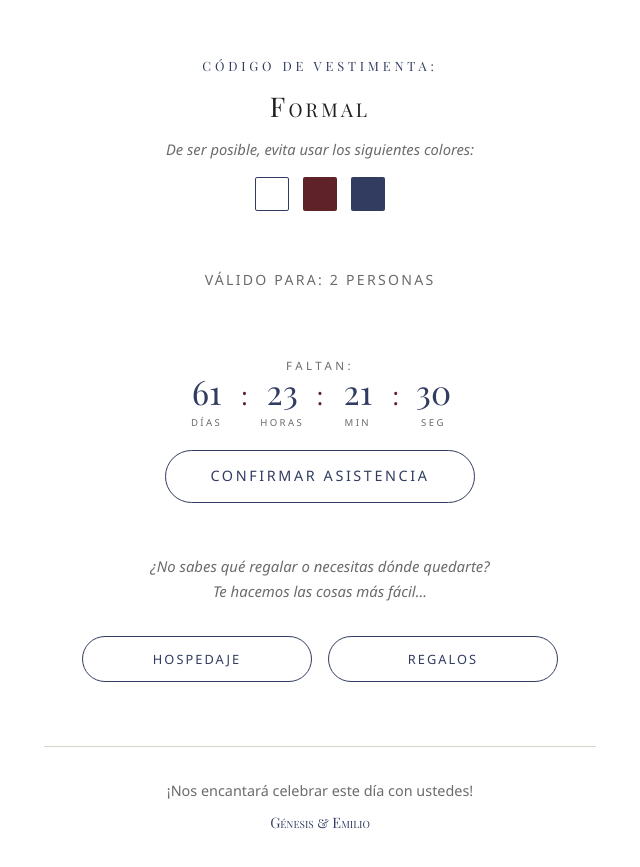
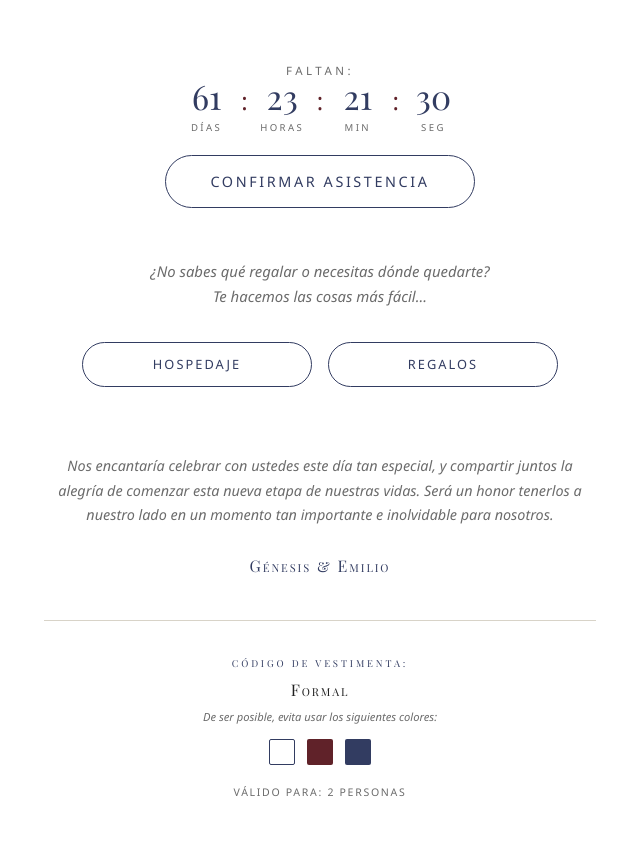
Before and after one commit to alvarezemiliove-eng/BODA_GEN-EM, a plain HTML site: page invitacion.html in a window 1280 px wide. Shown: the part 902-1769 px from the top of the page, without its empty margins (320-960 px from the left). Drawn offline with nearby package versions, Linux system fonts and the light colour scheme; a web font is replaced by a local one.

Commit message:
Ajustes cierre: vestimenta compacta al final, despedida emotiva sobre la linea

```diff
--- a/invitacion.html
+++ b/invitacion.html
@@ -181,34 +181,34 @@
   .col .mapa svg { width: 1em; height: 1em; }
 
   .vestimenta {
-    margin-top: 3.6rem;
+    margin-top: 2.2rem;
     max-width: 380px;
     margin-left: auto;
     margin-right: auto;
-    font-size: .92rem;
+    font-size: .84rem;
     color: var(--tinta);
   }
   .vestimenta .label {
     font-family: "Playfair Display SC", Georgia, serif;
     font-variant: small-caps;
-    font-size: .8rem;
+    font-size: .6rem;
     letter-spacing: .3em;
     text-transform: uppercase;
     color: var(--navy);
     display: block;
-    margin-bottom: .5rem;
+    margin-bottom: .3rem;
   }
   .vestimenta .nivel {
     font-family: "Playfair Display SC", Georgia, serif;
     font-variant: small-caps;
-    font-size: 1.7rem;
+    font-size: 1rem;
     letter-spacing: .12em;
     color: var(--tinta);
     display: block;
-    margin-bottom: .5rem;
+    margin-bottom: .3rem;
   }
   .vestimenta .nota {
-    font-size: .92rem;
+    font-size: .7rem;
     font-style: italic;
     color: var(--gris);
     display: block;
@@ -217,11 +217,11 @@
   .cuadros {
     display: flex;
     justify-content: center;
-    gap: 14px;
-    margin-top: 1rem;
+    gap: 12px;
+    margin-top: .8rem;
   }
   .cuadros span {
-    width: 34px; height: 34px;
+    width: 26px; height: 26px;
     display: block;
     border-radius: 2px;
   }
@@ -230,8 +230,8 @@
   .cuadros .n3 { background: var(--navy); }
 
   .valido {
-    margin-top: 3.6rem;
-    font-size: .88rem;
+    margin-top: 1.2rem;
+    font-size: .66rem;
     letter-spacing: .16em;
     text-transform: uppercase;
     color: var(--gris);
@@ -287,13 +287,18 @@
   .btn-extra:hover { background: var(--navy); color: #fff; }
 
   .pie {
-    margin-top: 4rem;
-    padding-top: 2rem;
+    margin-top: 1rem;
     border-top: 1px solid var(--linea);
+  }
+  .firma { font-family: "Playfair Display SC", Georgia, serif; font-variant: small-caps; color: var(--navy); font-size: 1rem; letter-spacing: .12em; margin-bottom: 2.5rem; }
+  .despedida {
+    margin-top: 4.2rem;
+    margin-bottom: 1.6rem;
     font-size: .9rem;
+    font-style: italic;
     color: var(--gris);
+    line-height: 1.7;
   }
-  .pie .firma { font-family: "Playfair Display SC", Georgia, serif; font-variant: small-caps; color: var(--navy); }
 
   @media (max-width: 420px) {
     .dos-col { grid-template-columns: 1fr; gap: 2rem; }
@@ -346,16 +351,6 @@
   </section>
 
   <section class="revelar">
-    <p class="vestimenta">
-      <span class="label">Código de vestimenta:</span>
-      <span class="nivel">Formal</span>
-      <span class="nota">Por favor, abstenerse a usar los siguientes colores:</span>
-    </p>
-    <div class="cuadros"><span class="n1"></span><span class="n2"></span><span class="n3"></span></div>
-    <p class="valido" id="valido">Válido para: 2 personas</p>
-  </section>
-
-  <section class="revelar">
     <p class="faltan">Faltan:</p>
     <p class="cuenta" id="cuenta">
       <span class="cd"><span class="cd-num" id="cd-d">00</span><span class="cd-lbl">Días</span></span>
@@ -376,10 +371,20 @@
     </div>
   </section>
 
-  <footer class="pie revelar">
-    <p style="margin-bottom:.5rem">¡Nos encantará celebrar este día con ustedes!</p>
-    <p class="firma">Génesis &amp; Emilio</p>
-  </footer>
+  <p class="despedida revelar">Nos encantaría celebrar con ustedes este día tan especial, y compartir juntos la alegría de comenzar esta nueva etapa de nuestras vidas. Será un honor tenerlos a nuestro lado en un momento tan importante e inolvidable para nosotros.</p>
+  <p class="firma revelar">Génesis &amp; Emilio</p>
+
+  <footer class="pie revelar"></footer>
+
+  <section class="revelar">
+    <p class="vestimenta">
+      <span class="label">Código de vestimenta:</span>
+      <span class="nivel">Formal</span>
+      <span class="nota">Por favor, abstenerse a usar los siguientes colores:</span>
+    </p>
+    <div class="cuadros"><span class="n1"></span><span class="n2"></span><span class="n3"></span></div>
+    <p class="valido" id="valido">Válido para: 2 personas</p>
+  </section>
 
 </div>
 
```
